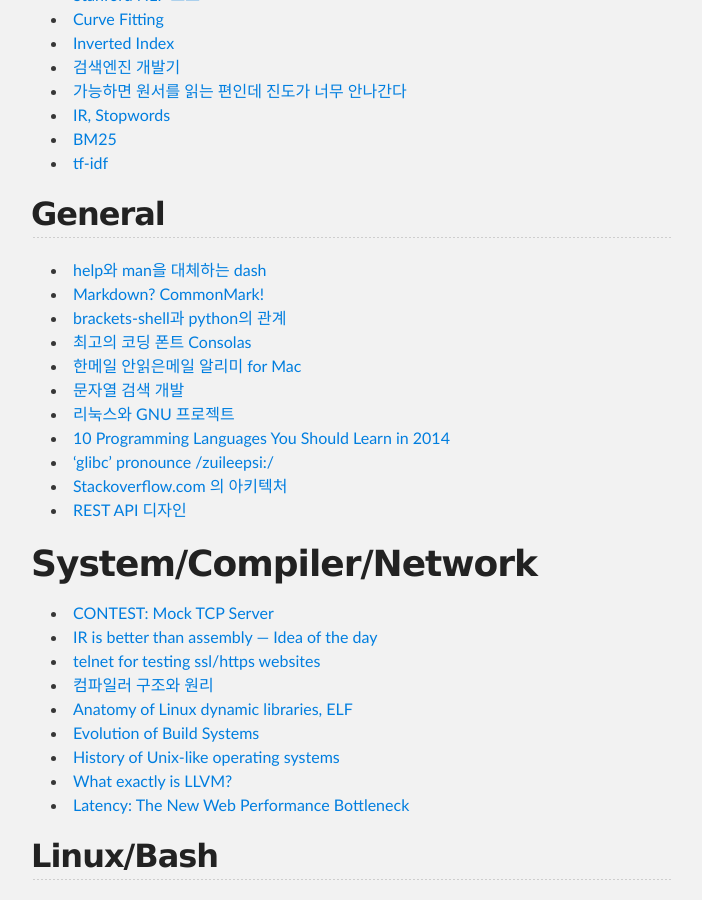
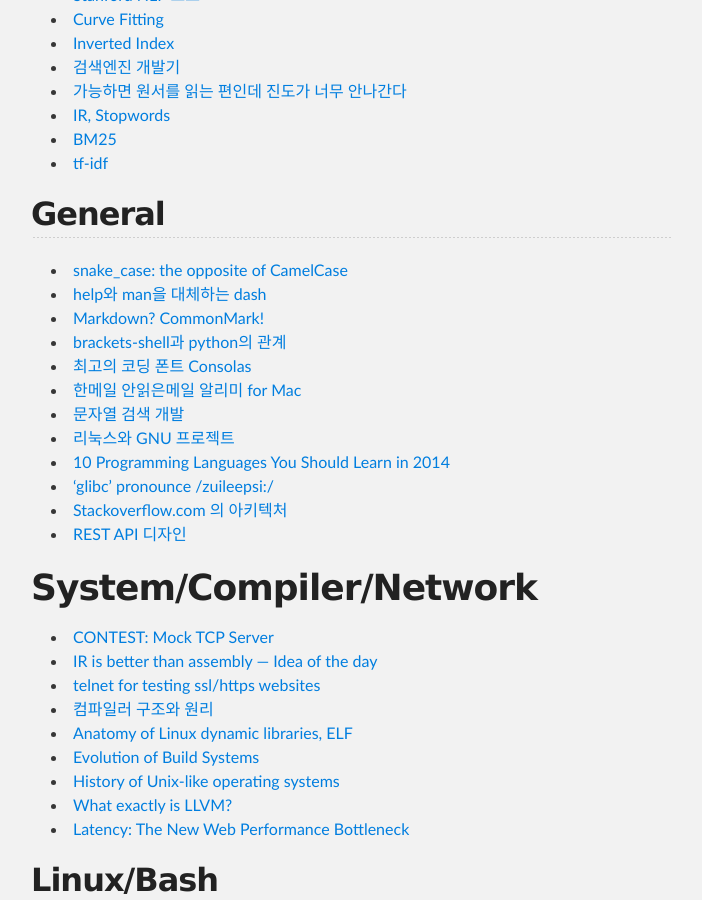
Before and after one commit to Umaigenomu/likejazz.github.io, a Jekyll site: the page built from index.md, in a window 1280 px wide and 900 px high, scrolled down 1576 px. Shown: the whole window, without its empty margins (289-991 px from the left). Built offline with Jekyll 4.4.1, drawn with Linux system fonts in a browser that asks for light colours.

Commit message:
Update index.md

```diff
--- a/index.md
+++ b/index.md
@@ -62,6 +62,7 @@
 - [tf-idf][1201]
 
 ## General
+- [snake_case: the opposite of CamelCase][2303]
 - [help와 man을 대체하는 dash][2302]
 - [Markdown? CommonMark!][2301]
 - [brackets-shell과 python의 관계][1114]
```
Also changed, not shown: other parts of index.md (+1 -0 lines).
